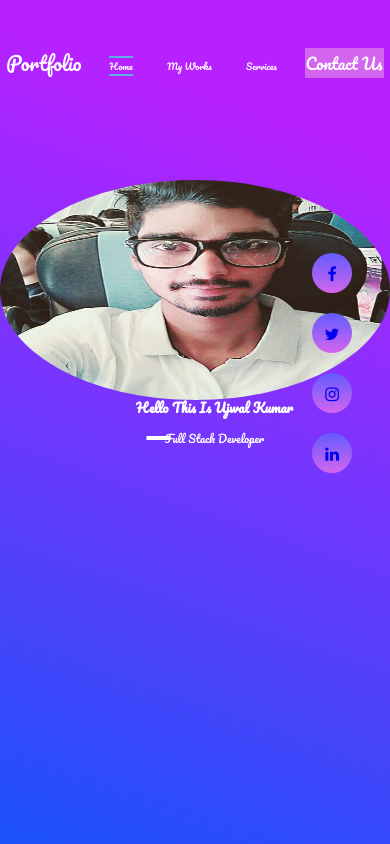
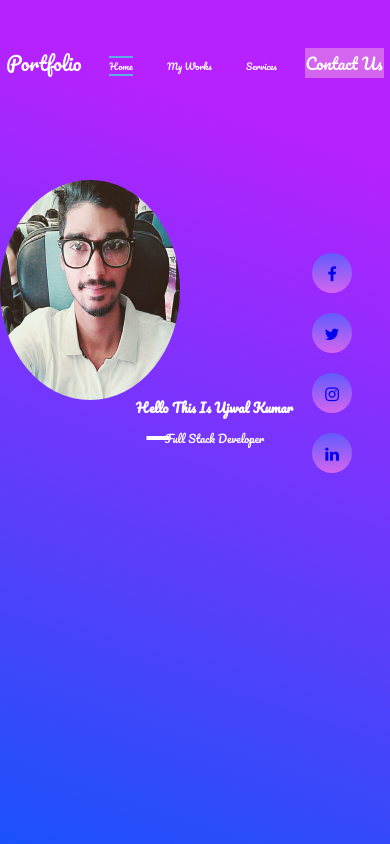
Before and after one commit to Ujwalsingh595/portfolioo, a plain HTML site: page index.html in a window 390 px wide. Shown: the top 844 px of the page. Drawn offline with Linux system fonts and the light colour scheme.

Commit message:
Update style.css

```diff
--- a/style.css
+++ b/style.css
@@ -27,7 +27,7 @@ header:before{
 }
 @media(max-width: 991px){
 	header:before{
-		width: 100%;
+		width: 180px;
 		height: 220px;
 		top: 180px;
 	}
```
